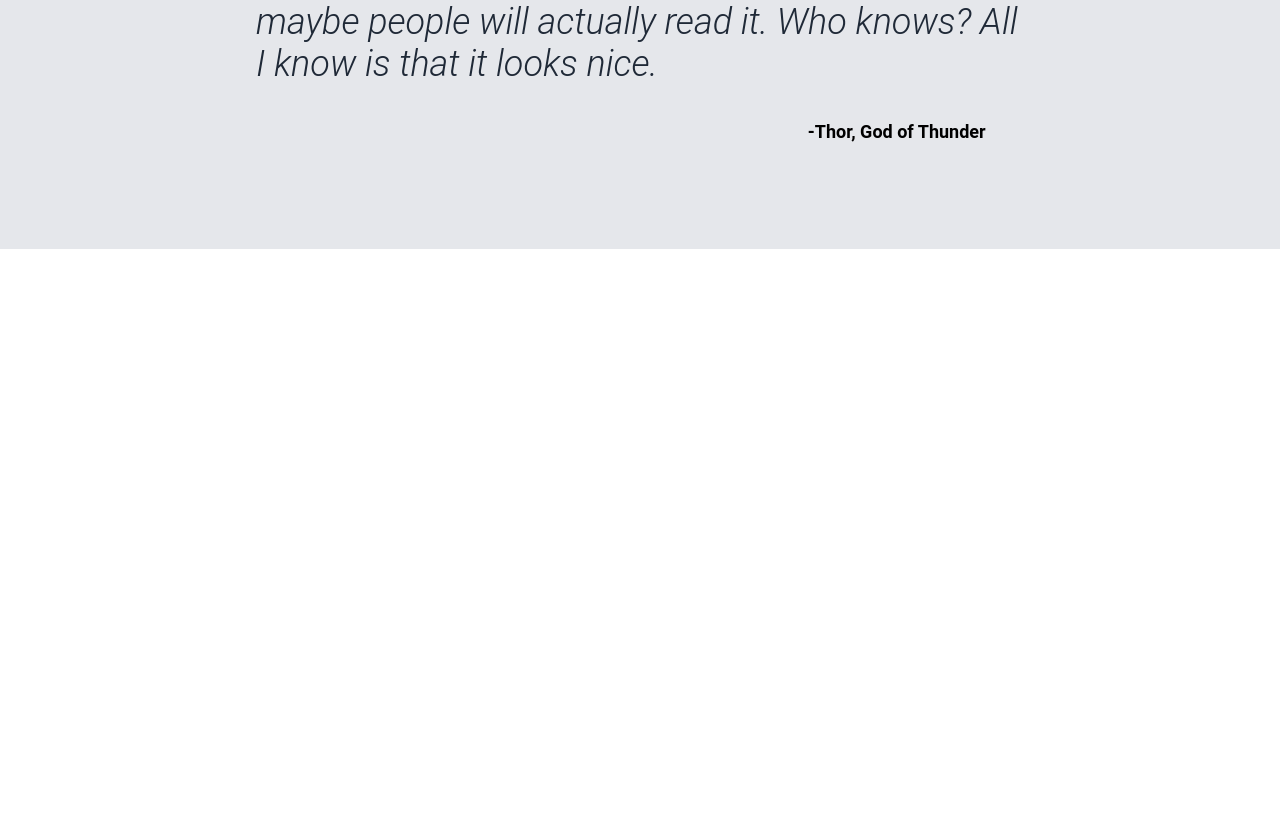
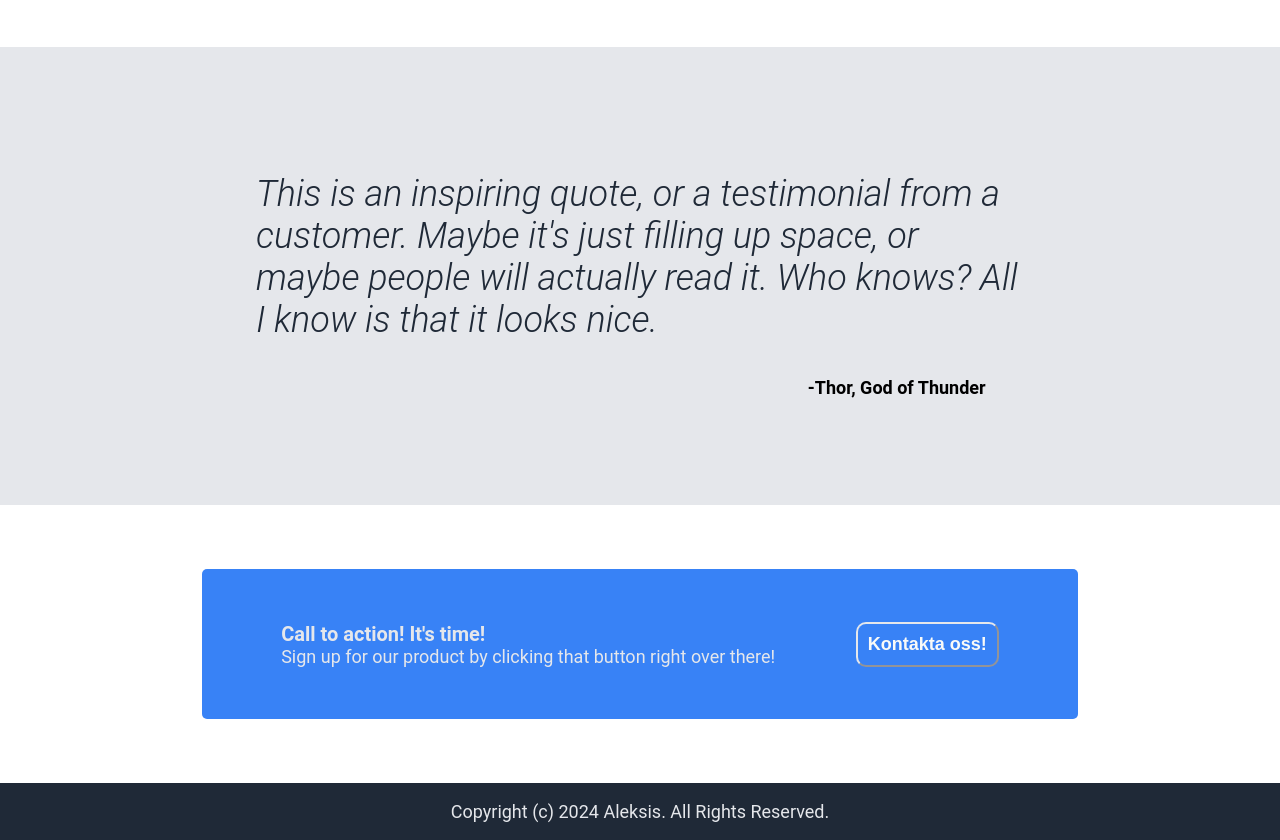
Before and after one commit to Alexis696/odinproject-javascript, a website: page landing-page/index.html in a window 1280 px wide. Shown: the part 964-1804 px from the top of the page. Before the commit the page ends 1213 px from the top, so only its background shows below. Drawn offline with Linux system fonts and the light colour scheme.

Commit message:
Landing page with placeholders is done. Started and finished the call to action section and footer.

```diff
--- a/landing-page/index.html
+++ b/landing-page/index.html
@@ -51,5 +51,15 @@
       <p class="testimonial">This is an inspiring quote, or a testimonial from a customer. Maybe it's just filling up space, or maybe people will actually read it. Who knows? All I know is that it looks nice.</p>
       <p class="author">-Thor, God of Thunder</p>
     </div>
+    <div class="cta-section">
+      <article class="cta-box">
+        <p class="hero-secondary-text"><span class="primary">Call to action! It's time!</span><br>
+        Sign up for our product by clicking that button right over there!</p>
+        <button class="hero-button cta-button">Kontakta oss!</button>
+      </article>
+    </div>
+    <footer>
+      <p class="hero-secondary-text footer-text">Copyright (c) 2024 Aleksis. All Rights Reserved.</p>
+    </footer>
   </body>
 </html>
--- a/landing-page/style.css
+++ b/landing-page/style.css
@@ -4,7 +4,8 @@ body {
   margin: 0;
 }
 
-.nav-bar {
+.nav-bar,
+footer {
   display: flex;
   background-color: #1f2937;
   width: 100%;
@@ -43,14 +44,17 @@ body {
   display: flex;
   background-color: #1f2937;
   width: 100%;
+  justify-content: center;
+  gap: 5%;
+  padding-top: 10%;
+  padding-bottom: 10%;
 }
 
 .hero-section-part {
   display: flex;
   flex-direction: column;
   align-items: flex-start;
-  margin-right: 5%;
-  margin-left: 5%;
+  justify-content: center;
   width: 35%;
 }
 
@@ -65,7 +69,8 @@ body {
   font-size: 18px;
 }
 
-.hero-button {
+.hero-button,
+.cta-button {
   color: #F9FAF8;
   font-size: 18px;
   background-color: #3882f6;
@@ -143,3 +148,35 @@ h2 {
   padding-right: 5%;
   text-align: right;
 }
+
+.cta-section {
+  display: flex;
+  padding: 5%;
+  justify-content: center;
+}
+
+.cta-box {
+  display: flex;
+  border-radius: 5px;
+  background-color: #3882f6;
+  justify-content: center;
+  align-items: center;
+  width: 70%;
+  padding: 3%;
+  gap: 10%;
+}
+
+.primary {
+  font-weight: bold;
+  font-size: 20px;
+}
+
+.cta-button {
+  border-color: #e5e7eb;
+  height: fit-content;
+  font-weight: bold;
+}
+
+footer {
+  justify-content: center;
+}
```
